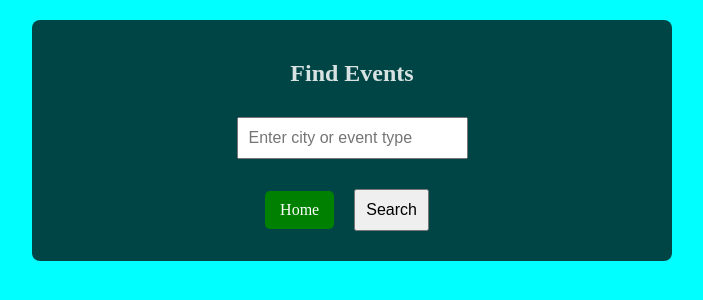
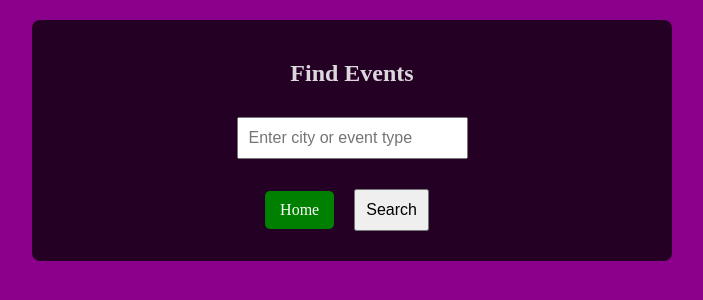
Before and after one commit to MallelaPujitha21437/Local-Event-Finder, a plain HTML site: page events.html in a window 1280 px wide. Shown: the whole page, without its empty margins (288-991 px from the left). Drawn offline with Linux system fonts and the light colour scheme.

Commit message:
initial commit

```diff
--- a/events.html
+++ b/events.html
@@ -7,7 +7,7 @@
     <style>
         body {
             margin: 0;
-            background-color:aqua;
+            background-color:darkmagenta;
             background-size: cover;
             background-repeat: no-repeat;
             background-attachment: fixed;
```
